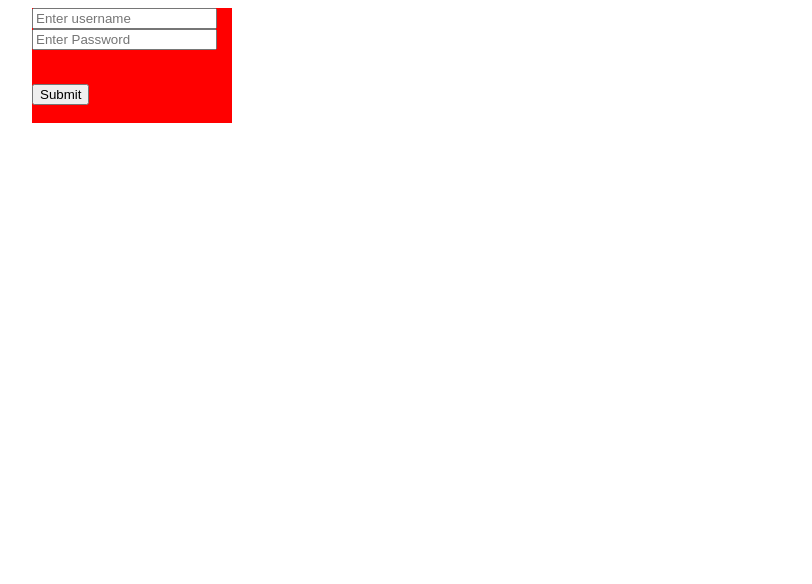
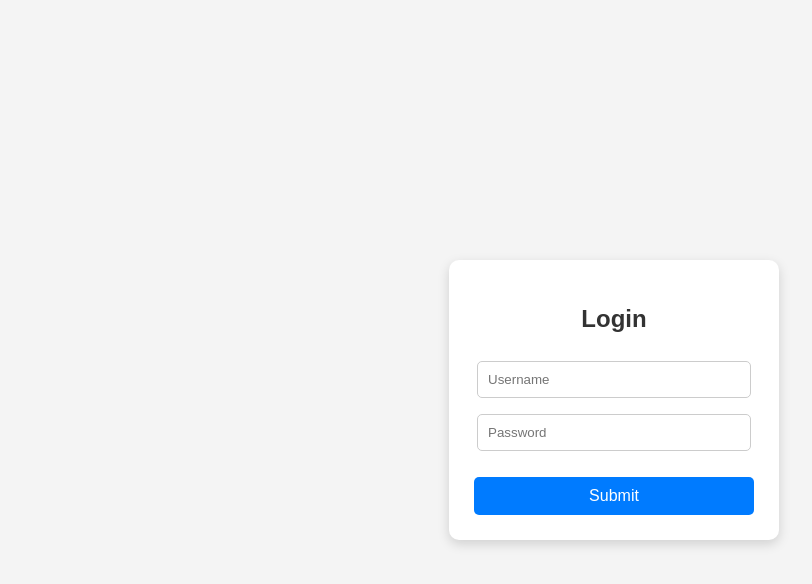
Before and after one commit to duckyies/cloud-comp, a website: page public/index.html in a window 1280 px wide. Shown: the whole page, without its empty margins (26-838 px from the left). Drawn offline with Linux system fonts and the light colour scheme.

Commit message:
make it look better lol

```diff
--- a/public/index.html
+++ b/public/index.html
@@ -1,42 +1,98 @@
+<!DOCTYPE html>
 <html>
 <head>
-        <title>Test Page</title>
+    <title>Login Page</title>
+
     <style>
+        body {
+            margin: 0;
+            height: 100vh;
+            display: flex;
+            justify-content: center;
+            align-items: center;
+            background: #f4f4f4;
+            font-family: Arial, sans-serif;
+        }
+
         .box {
-                height: fit-content;
-                width: 200px;
-                margin-left: 50px   ;
-                box-shadow: 10px;
-                border: 10px;
-                background-color: red;
-                align-items: center;
-                justify-content: center;
+            width: 280px;
+            padding: 25px;
+            background: white;
+            border-radius: 10px;
+            box-shadow: 0 4px 12px rgba(0,0,0,0.15);
+            text-align: center;
+        }
+
+        h2 {
+            margin-bottom: 20px;
+            color: #333;
+        }
+
+        input {
+            width: 90%;
+            padding: 10px;
+            margin: 8px 0;
+            border: 1px solid #ccc;
+            border-radius: 5px;
+        }
+
+        button {
+            width: 100%;
+            padding: 10px;
+            background: #007BFF;
+            color: white;
+            border: none;
+            border-radius: 5px;
+            cursor: pointer;
+            font-size: 16px;
+        }
+
+        button:hover {
+            background: #0056b3;
+        }
+
+        .success {
+            color: green;
+            font-size: 16px;
+        }
+
+        .error {
+            color: red;
+            font-size: 16px;
         }
     </style>
+
     <script>
         function validate() {
-                const pass = document.getElementById("pass").value
-                if(pass.length < 8) {
-                    document.getElementById("inv").hidden = false
-                }
-                else {
-                    document.getElementById("valid").hidden = false
+            const pass = document.getElementById("pass").value;
+
+            document.getElementById("inv").hidden = true;
+            document.getElementById("valid").hidden = true;
+
+            if (pass.length < 8) {
+                document.getElementById("inv").hidden = false;
+            } else {
+                document.getElementById("valid").hidden = false;
             }
         }
     </script>
 </head>
+
 <body>
+
     <div class="box">
-            <form>
-                <input type="text" placeholder="Enter username">
-                <br>
-                <input type="password" id="pass" placeholder="Enter Password">
+        <h2>Login</h2>
+
+        <form onsubmit="return false;">
+            <input type="text" placeholder="Username">
+            <input type="password" id="pass" placeholder="Password">
             <br><br>
+            <button onclick="validate()">Submit</button>
         </form>
-            <button id="submit_button" onclick="validate()">Submit</button>
-            <br><br>
-            <h1 hidden id="inv">Invalid password</h1>
-            <h1 hidden id="valid">Login successful</h1>
+
+        <p id="inv" class="error" hidden>❌ Invalid password (minimum 8 characters)</p>
+        <p id="valid" class="success" hidden>✅ Login successful</p>
     </div>
+
 </body>
 </html>
```
Lines whose indentation alone changed are shown as unchanged.
